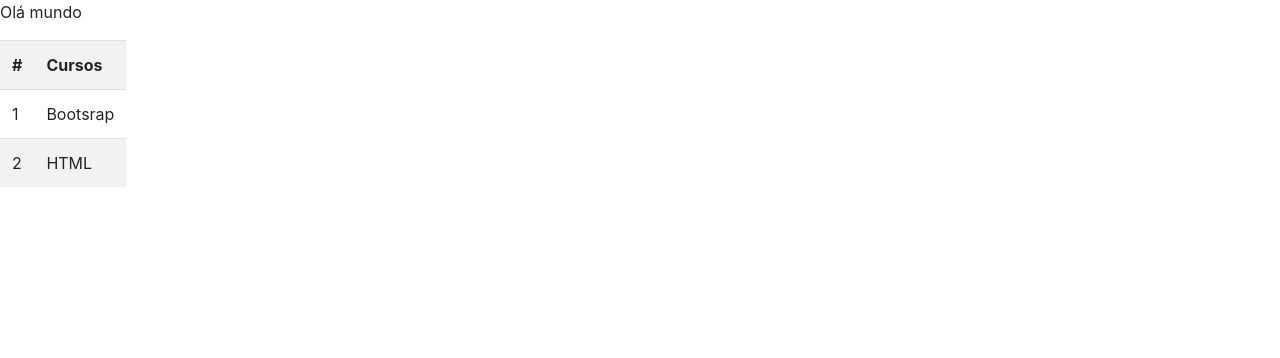
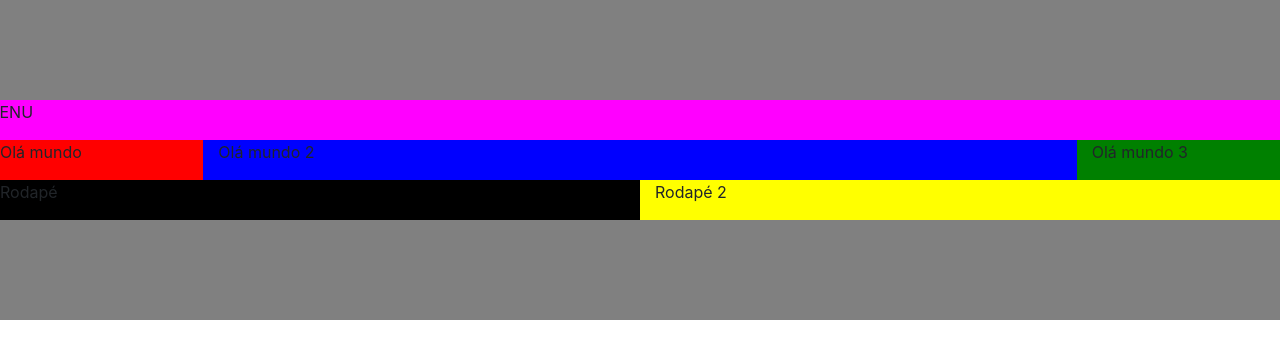
Before and after one commit to diegogiglio/bootstrap, a plain HTML site: page index.html in a window 1280 px wide. Drawn offline with Linux system fonts and the light colour scheme.

Commit message:
bootstrap cointainer rows

```diff
--- a/index.html
+++ b/index.html
@@ -9,21 +9,35 @@
     <link rel="stylesheet" href="css/bootstrap.min.css">
 </head>
 <body>
-    <p>Olá mundo</p>
-    <table class="table table-hover table-striped table-bordeless table-responsive">
-        <tr>
-            <th>#</th>
-            <th>Cursos</th>
-        </tr>
-        <tr>
-            <td>1</td>
-            <td>Bootsrap</td>
-        </tr>
-        <tr>
-            <td>2</td>
-            <td>HTML</td>
-        </tr>
-    </table>
+    <div class="container-fluid" style="background-color:grey; padding: 100px 0px;">
+            <div class="row" style="background-color: magenta">
+                <div class="row-12">
+                    <p>MENU</p>
+                </div>
+            </div>
+            <div class="row">
+                <div class="col-2" style="background-color:red">
+                    <p>Olá mundo</p>
+                </div>
+
+                <div class="col-8" style="background-color:blue">
+                        <p>Olá mundo 2</p>
+                </div>
+
+                <div class="col-2" style="background-color:green">
+                        <p>Olá mundo 3</p>
+                </div>
+            </div>
+            <div class="row">
+                <div class="col-6" style="background-color: black">
+                    <p>Rodapé</p>
+                </div>
+                <div class="col-6" style="background-color: yellow">
+                    <p>Rodapé 2</p>
+                </div>
+
+            </div>
+    </div>
     <footer>
         <!--JQUERY e JS-->
         <script src="js/jquery.js"> </script>
```
